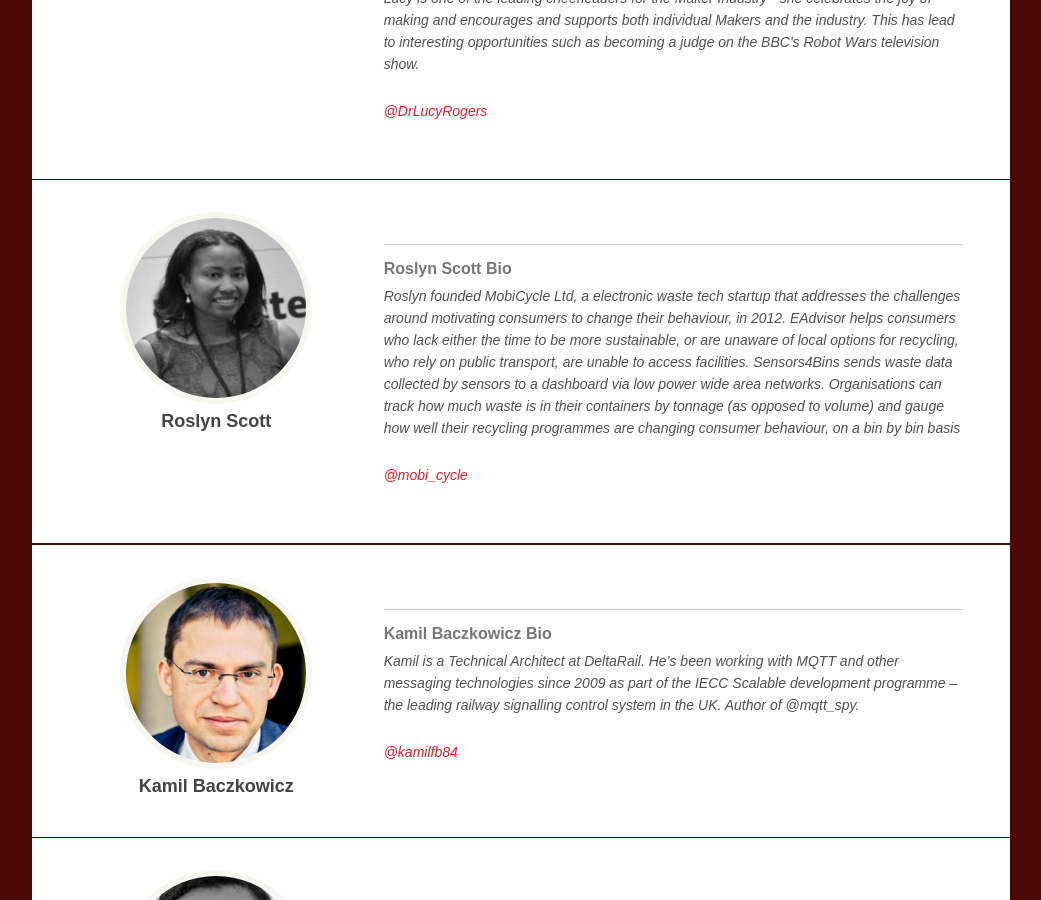
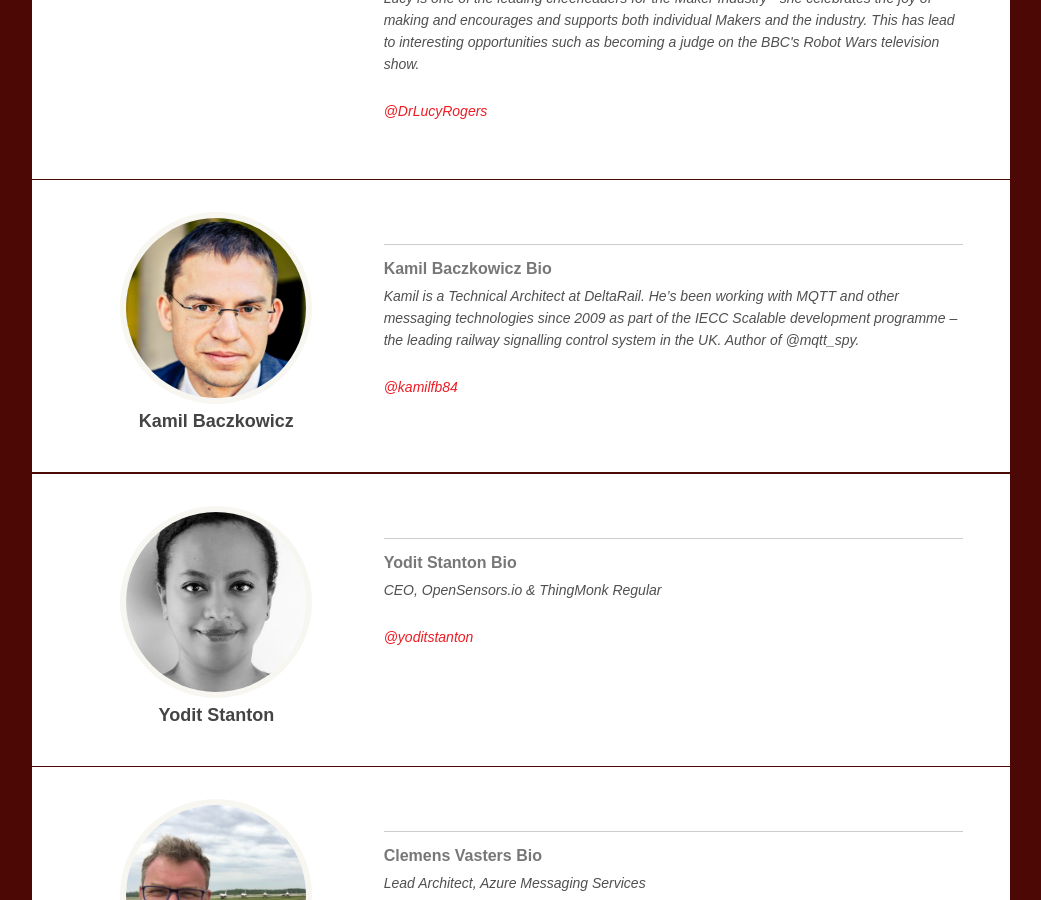
Before and after one commit to thingmonk/thingmonk.github.io, a Jekyll site: the page built from thingmonk-talks.html, in a window 1280 px wide and 900 px high, scrolled down 2075 px. Shown: the whole window, without its empty margins (119-1160 px from the left). Built offline with Jekyll 4.4.1, drawn with Linux system fonts in a browser that asks for light colours.

Commit message:
Roslyn Scott no longer speaking

```diff
--- a/_data/speakers.yml
+++ b/_data/speakers.yml
@@ -18,13 +18,6 @@
   talktitle:
   talkabstract:
   twitter: DrLucyRogers
-
-- name: Roslyn Scott
-  photo: roslyns.jpg
-  bio: Roslyn founded MobiCycle Ltd, a electronic waste tech startup that addresses the challenges around motivating consumers to change their behaviour, in 2012. EAdvisor helps consumers who lack either the time to be more sustainable, or are unaware of local options for recycling, who rely on public transport, are unable to access facilities. Sensors4Bins sends waste data collected by sensors to a dashboard via low power wide area networks. Organisations can track how much waste is in their containers by tonnage (as opposed to volume) and gauge how well their recycling programmes are changing consumer behaviour, on a bin by bin basis
-  talktitle:
-  talkabstract:
-  twitter: mobi_cycle
 
 - name: Kamil Baczkowicz
   photo: kamilb.jpg
```
